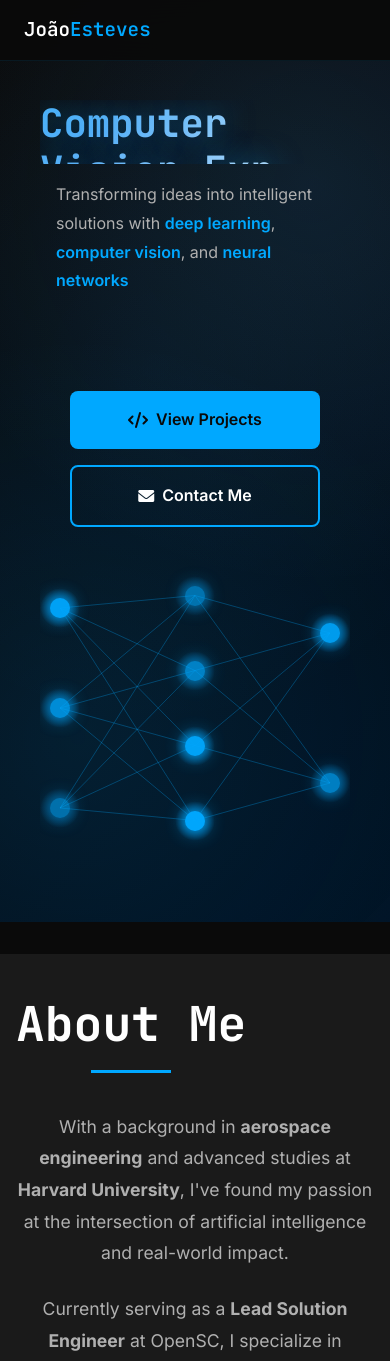
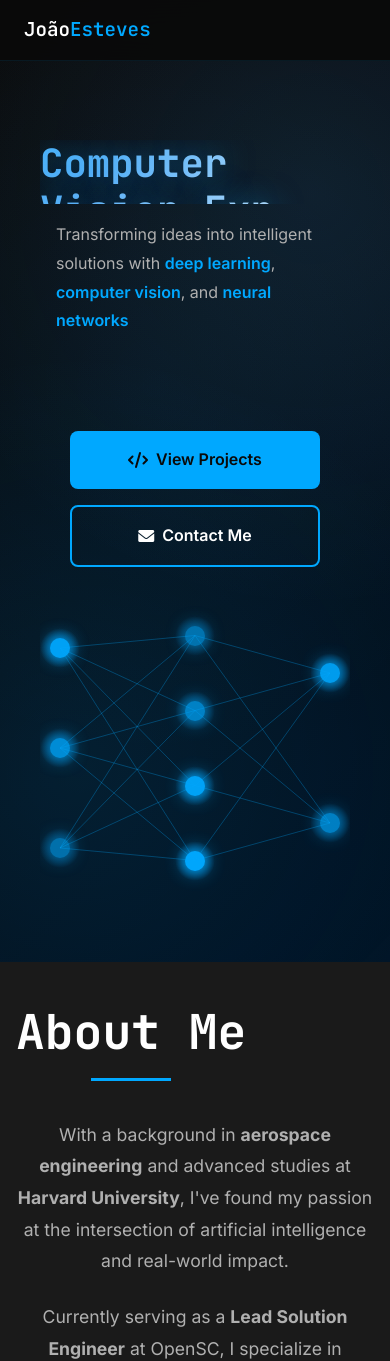
Before and after one commit to jpe17/jpe17.github.io, a Flask app: page / in a window 390 px wide. Shown: the top 1361 px of the page. Run offline with Flask 3, Linux system fonts and the light colour scheme; data that the repository does not hold is empty.

Commit message:
Smooth between sections

```diff
--- a/static/css/main.css
+++ b/static/css/main.css
@@ -1341,15 +1341,10 @@
 
     section {
         padding: var(--spacing-lg) 0;
-        margin-bottom: var(--spacing-lg);
-    }
-
-    .about {
-        margin-top: var(--spacing-lg);
     }
 
     .hero-container {
-        margin-top: -40px; /* Better mobile centering */
+        margin-top: 0;
     }
 }
 
```
